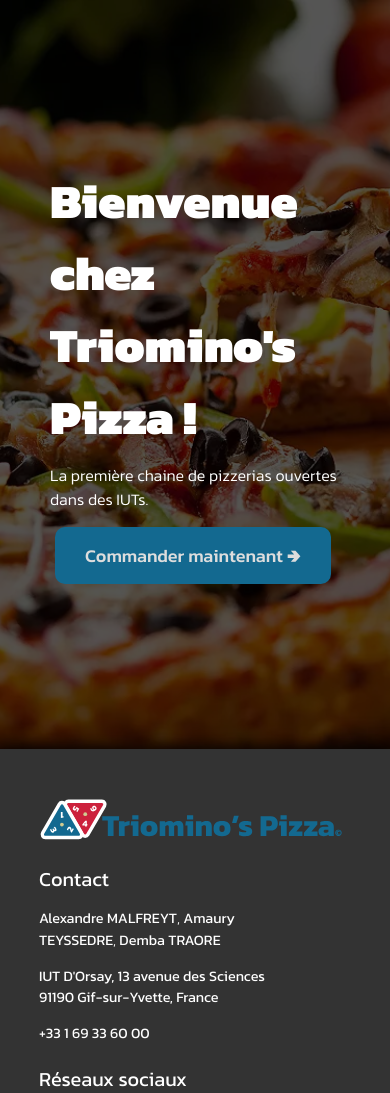
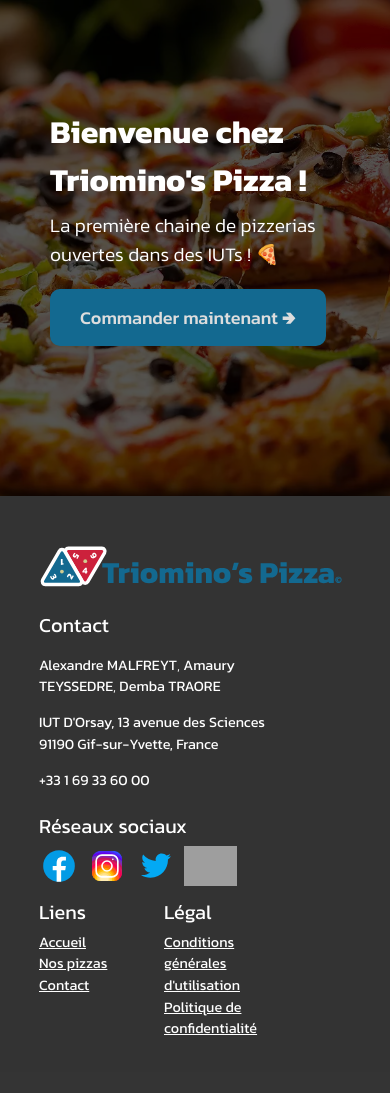
Before and after one commit to Triominos-Pizza/website, a PHP site: page / in a window 390 px wide. Shown: the part 244-1337 px from the top of the page. After the commit the page ends 1279 px from the top, so only its background shows below. Run offline with PHP 8.4, Linux system fonts and the light colour scheme; the visitor is signed in with stand-in values (Sample User, id 1); data that the repository does not hold is empty; a stand-in replaces the project's code that opens the database connection; grey boxes are pictures that could not be loaded.

Commit message:
Update index.css and index.php

```diff
--- a/css/pages/index.css
+++ b/css/pages/index.css
@@ -18,15 +18,16 @@ body.page-accueil main {
     padding-inline: 50px;
 }
 
-body.page-accueil main h1 {
-    font-size: 3rem;
-    font-weight: 750;
-    margin-top: 0;
-    margin-bottom: 10px;
+@media screen and (max-width: 650px) {
+    body.page-accueil main {
+        height: auto;
+        padding-top: 100px;
+        padding-bottom: 150px;
+    }
 }
 
 body.page-accueil main p {
-    font-size: 1rem;
+    font-size: 1.2rem;
     font-weight: 350;
     margin-top: 0;
 }
--- a/index.php
+++ b/index.php
@@ -15,8 +15,10 @@
 
         <main style="background-image: url('<?= $ROOT_PATH ?>/assets/images/backgrounds/background-pizza.png');">
             <h1>Bienvenue chez Triomino's Pizza !</h1>
-            <p>La première chaine de pizzerias ouvertes dans des IUTs.</p>
-            <a class="primary-button large-button" href='<?= $ROOT_PATH ?>/pages/order.php'>Commander maintenant 🢂</a>
+            <p>La première chaine de pizzerias ouvertes dans des IUTs ! 🍕</p>
+            <div>
+                <a class="primary-button large-button" href='<?= $ROOT_PATH ?>/pages/order.php'>Commander maintenant 🢂</a>
+            </div>
         </main>
 
         <?php include("./views/components/footer.php"); ?>
```
